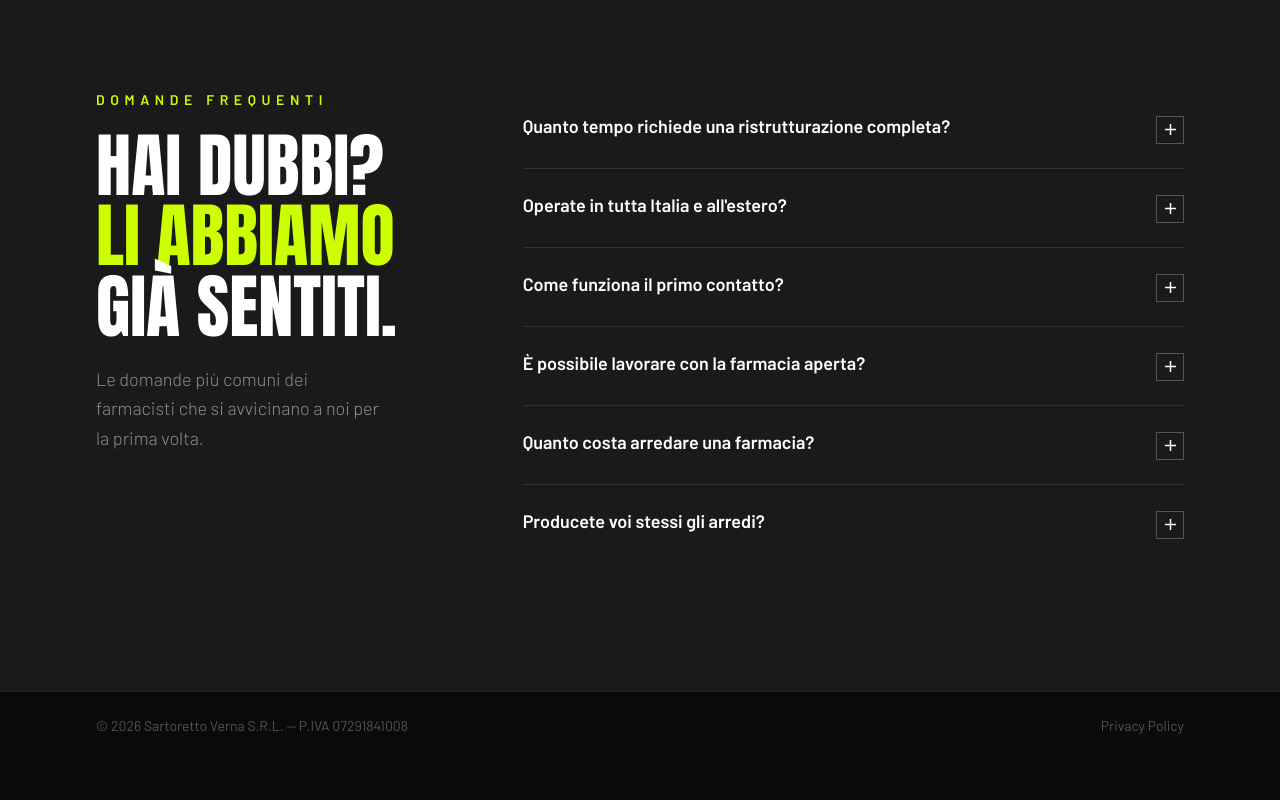
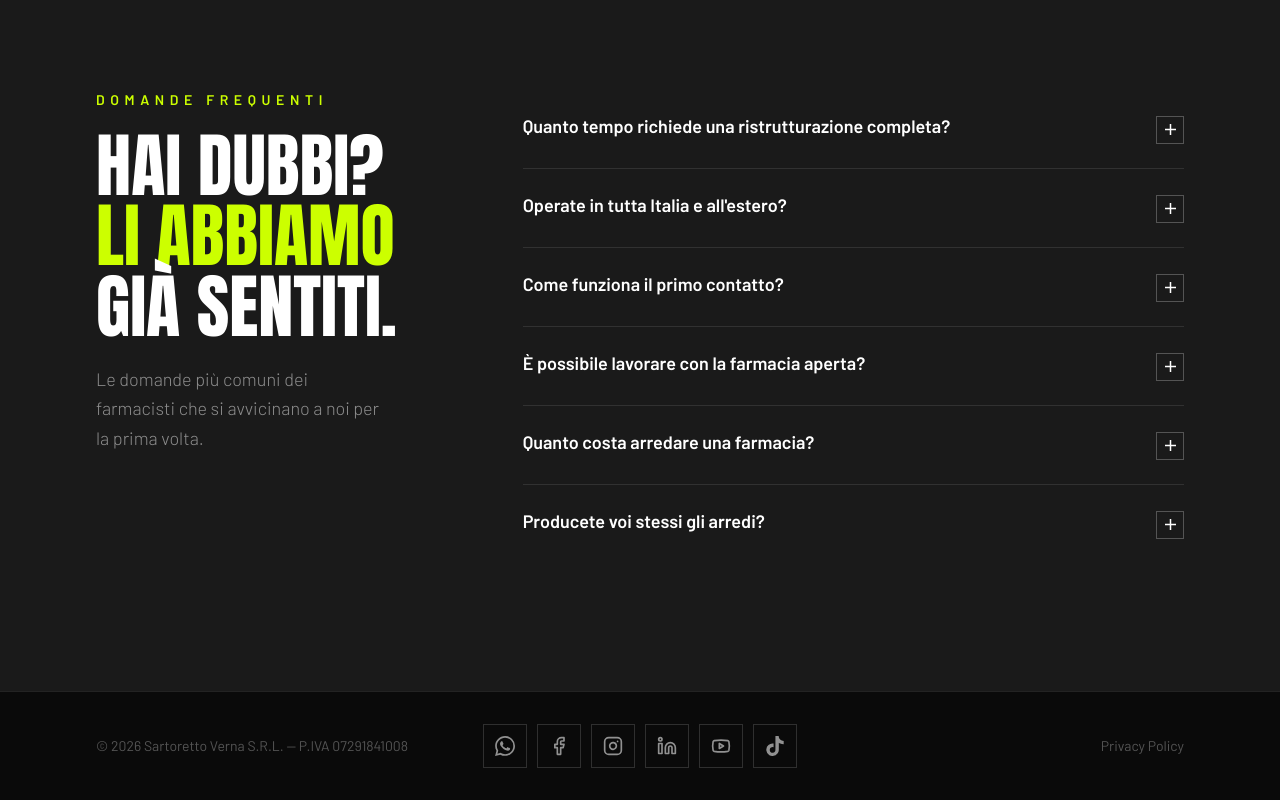
Before and after one commit to damianoconsorti/sartoretto-verna-lp, a React (Vite) app: page / in a window 1280 px wide. Shown: the part 6321-7121 px from the top of the page. Before the commit the page ends 7081 px from the top, so only its background shows below. Built offline with nearby package versions, Linux system fonts and the light colour scheme.

Commit message:
footer: add centered social channel icons

```diff
--- a/components/Footer.tsx
+++ b/components/Footer.tsx
@@ -1,13 +1,58 @@
 import React from 'react';
+import { Facebook, Instagram, Linkedin, Youtube } from 'lucide-react';
+
+type IconProps = {
+  className?: string;
+};
+
+const WhatsAppIcon = ({ className }: IconProps) => (
+  <svg viewBox="0 0 24 24" className={className} aria-hidden="true" fill="currentColor">
+    <path d="M20.52 3.48A11.86 11.86 0 0 0 12.07 0C5.51 0 .17 5.34.17 11.9c0 2.1.55 4.14 1.59 5.94L.07 24l6.31-1.65a11.9 11.9 0 0 0 5.69 1.45h.01c6.56 0 11.9-5.34 11.9-11.9a11.83 11.83 0 0 0-3.46-8.42Zm-8.44 18.3h-.01a9.88 9.88 0 0 1-5.03-1.38l-.36-.21-3.74.98 1-3.65-.24-.38a9.86 9.86 0 0 1-1.51-5.24c0-5.45 4.44-9.89 9.9-9.89a9.83 9.83 0 0 1 6.99 2.9 9.83 9.83 0 0 1 2.89 7c-.01 5.43-4.45 9.87-9.89 9.87Zm5.43-7.4c-.3-.15-1.76-.87-2.03-.97-.27-.1-.47-.15-.67.15-.2.3-.77.97-.94 1.16-.17.2-.35.22-.65.08-.3-.15-1.26-.46-2.39-1.47-.88-.79-1.48-1.76-1.65-2.06-.17-.3-.02-.46.13-.61.13-.13.3-.35.45-.52.15-.17.2-.3.3-.5.1-.2.05-.37-.03-.52-.07-.15-.67-1.61-.92-2.21-.24-.58-.49-.5-.67-.51h-.57c-.2 0-.52.07-.79.37-.27.3-1.04 1.02-1.04 2.48s1.07 2.88 1.22 3.08c.15.2 2.1 3.2 5.08 4.49.71.31 1.26.49 1.69.63.71.23 1.36.2 1.87.12.57-.09 1.76-.72 2.01-1.41.25-.7.25-1.29.17-1.42-.07-.12-.27-.2-.57-.34Z" />
+  </svg>
+);
+
+const TikTokIcon = ({ className }: IconProps) => (
+  <svg viewBox="0 0 24 24" className={className} aria-hidden="true" fill="currentColor">
+    <path d="M12.53.02c1.31-.02 2.61-.01 3.91-.02.08 1.53.63 3.09 1.75 4.17 1.12 1.11 2.7 1.62 4.24 1.79v4.03a10.7 10.7 0 0 1-4.2-.97 12.1 12.1 0 0 1-1.62-.93c-.01 2.92.01 5.84-.02 8.75a7.74 7.74 0 0 1-1.35 3.94A7.44 7.44 0 0 1 9.33 24a7.23 7.23 0 0 1-4.08-1.03 7.55 7.55 0 0 1-3.65-5.71c-.02-.5-.03-1-.01-1.49a7.5 7.5 0 0 1 2.58-4.96 7.33 7.33 0 0 1 6.15-1.72c.02 1.48-.04 2.96-.04 4.44a3.32 3.32 0 0 0-3.02.37 3.1 3.1 0 0 0-1.36 1.75c-.21.51-.15 1.07-.14 1.61.24 1.64 1.82 3.02 3.5 2.87a3.5 3.5 0 0 0 2.77-1.61c.19-.33.4-.67.41-1.06.1-1.79.06-3.57.07-5.36.01-4.03-.01-8.05.02-12.07Z" />
+  </svg>
+);
+
+const socialLinks = [
+  { label: 'WhatsApp', href: 'https://whatsapp.com/channel/0029Va95ZwrKGGGOSjeV1o0e', icon: WhatsAppIcon },
+  { label: 'Facebook', href: 'http://www.facebook.com/pharmacy.design', icon: Facebook },
+  { label: 'Instagram', href: 'https://www.instagram.com/sartorettoverna/', icon: Instagram },
+  { label: 'LinkedIn', href: 'https://it.linkedin.com/company/sartoretto-verna', icon: Linkedin },
+  { label: 'YouTube', href: 'https://www.youtube.com/user/SartorettoVernaSrl', icon: Youtube },
+  { label: 'TikTok', href: 'https://www.tiktok.com/@sartorettoverna?_r=1&_t=ZN-95wMOkxkHkk', icon: TikTokIcon },
+] as const;
 
 export default function Footer() {
   return (
-    <footer className="bg-[#0a0a0a] border-t border-white/10 py-6 px-8 md:px-14 lg:px-24">
-      <div className="flex flex-col sm:flex-row sm:items-center sm:justify-between gap-3">
-        <p className="text-white/30 text-sm font-sans">
-          © {new Date().getFullYear()} Sartoretto Verna S.R.L. — P.IVA 07291841008
+    <footer className="bg-[#0a0a0a] border-t border-white/10 py-8 px-8 md:px-14 lg:px-24">
+      <div className="grid grid-cols-1 md:grid-cols-[1fr_auto_1fr] md:items-center gap-6">
+        <p className="order-3 md:order-1 text-center md:text-left text-white/30 text-sm font-sans">
+          &copy; {new Date().getFullYear()} Sartoretto Verna S.R.L. &mdash; P.IVA 07291841008
         </p>
-        <a href="#" className="text-white/30 text-sm font-sans hover:text-white/60 transition-colors cursor-pointer">
+
+        <nav className="order-1 md:order-2 flex justify-center" aria-label="Canali social Sartoretto Verna">
+          <div className="flex flex-wrap items-center justify-center gap-2.5">
+            {socialLinks.map(({ label, href, icon: Icon }) => (
+              <a
+                key={label}
+                href={href}
+                target="_blank"
+                rel="noreferrer"
+                aria-label={label}
+                title={label}
+                className="group inline-flex h-11 w-11 items-center justify-center border border-white/15 text-white/55 transition-all duration-200 hover:-translate-y-0.5 hover:border-acid hover:bg-acid hover:text-dark focus:outline-none focus-visible:ring-2 focus-visible:ring-acid focus-visible:ring-offset-2 focus-visible:ring-offset-[#0a0a0a]"
+              >
+                <Icon className="h-5 w-5 transition-transform duration-200 group-hover:scale-105" />
+              </a>
+            ))}
+          </div>
+        </nav>
+
+        <a href="#" className="order-2 md:order-3 justify-self-center md:justify-self-end text-white/30 text-sm font-sans hover:text-white/60 transition-colors cursor-pointer">
           Privacy Policy
         </a>
       </div>
```
